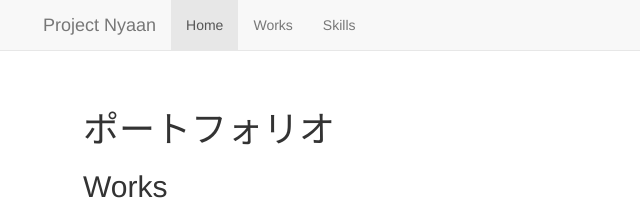
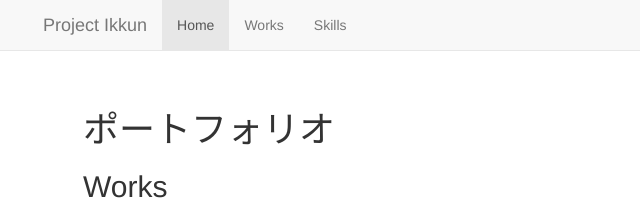
Before and after one commit to abe-yui/portfolio, a plain HTML site: page index.html in a window 1280 px wide. Shown: the top 210 px of the page, 27-667 px from the left. Drawn offline with nearby package versions, Linux system fonts and the light colour scheme.

Commit message:
プロジェクト名変更

```diff
--- a/index.html
+++ b/index.html
@@ -32,7 +32,7 @@
                     <span class="icon-bar"></span>
                     <span class="icon-bar"></span>
                 </button>
-                <a class="navbar-brand" href="#">Project Nyaan</a>
+                <a class="navbar-brand" href="#">Project Ikkun</a>
             </div>
             <div id="navbar" class="collapse navbar-collapse">
                 <ul class="nav navbar-nav">
```
